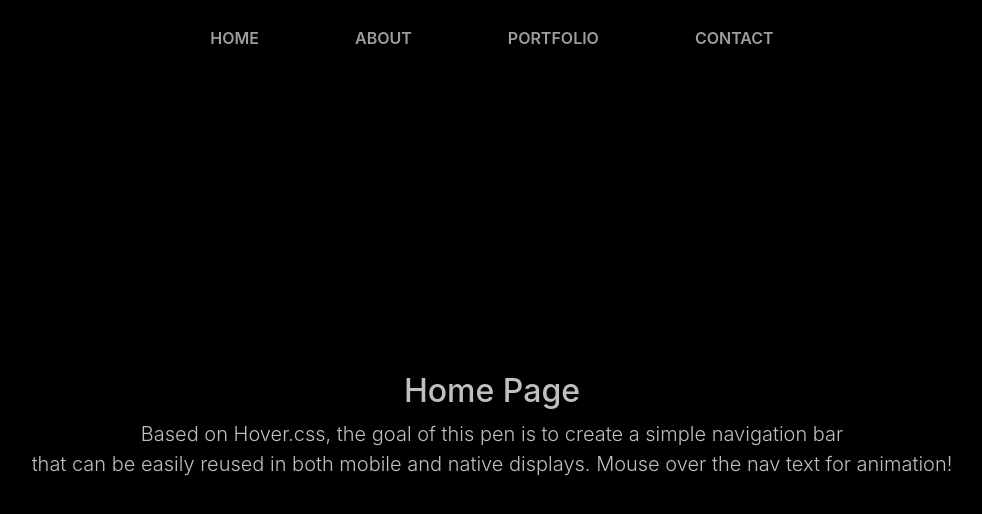
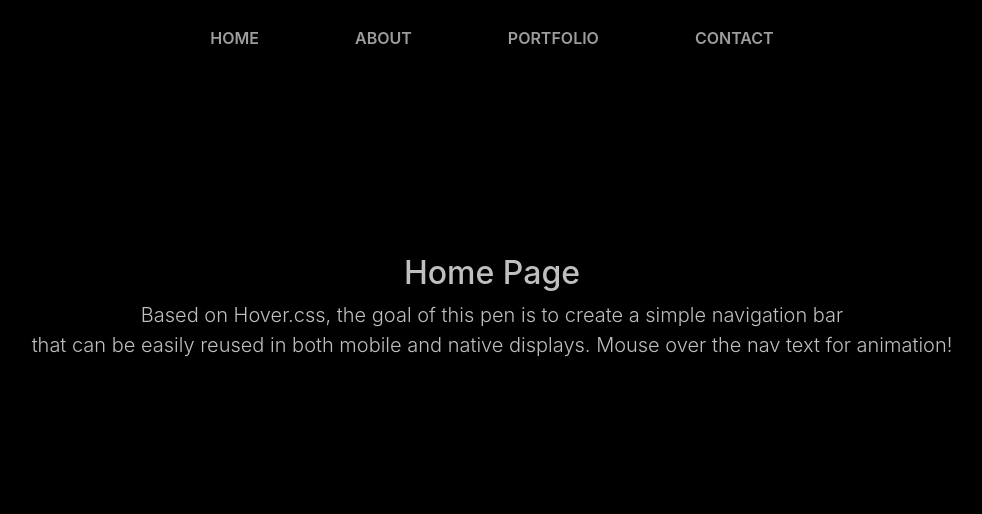
Before and after one commit to luisgomes01/React-Router-Dom-Studies, a React (Vite) app: page / in a window 1280 px wide. Shown: the top 514 px of the page, without its empty margins (148-1130 px from the left). Built offline with nearby package versions, Linux system fonts and the light colour scheme.

Commit message:
Align the main section content

```diff
--- a/src/components/Main/Main.jsx
+++ b/src/components/Main/Main.jsx
@@ -2,7 +2,7 @@ import "./Main.scss";
 
 export default function Main({ children }) {
   return (
-    <main className="container-fluid d-flex align-items-center justify-content-center main-section">
+    <main className="container-fluid position-relative main-section">
       {children}
     </main>
   );
--- a/src/index.jsx
+++ b/src/index.jsx
@@ -2,6 +2,7 @@ import App from "./App";
 import React from "react";
 import ReactDOM from "react-dom";
 import "./index.scss";
+import "./pages/pages.scss";
 
 ReactDOM.render(
   <React.StrictMode>
--- a/src/index.scss
+++ b/src/index.scss
@@ -1,17 +1,3 @@
-body {
-  margin: 0;
-  font-family: -apple-system, BlinkMacSystemFont, "Segoe UI", "Roboto", "Oxygen",
-    "Ubuntu", "Cantarell", "Fira Sans", "Droid Sans", "Helvetica Neue",
-    sans-serif;
-  -webkit-font-smoothing: antialiased;
-  -moz-osx-font-smoothing: grayscale;
-}
-
-code {
-  font-family: source-code-pro, Menlo, Monaco, Consolas, "Courier New",
-    monospace;
-}
-
 .hoverable {
   display: inline-block;
   backface-visibility: hidden;
--- /dev/null
+++ b/src/pages/pages.scss
@@ -0,0 +1,6 @@
+#what-the-hell-is-this {
+  position: absolute;
+  top: 25%;
+  left: 0;
+  right: 0;
+}
```
